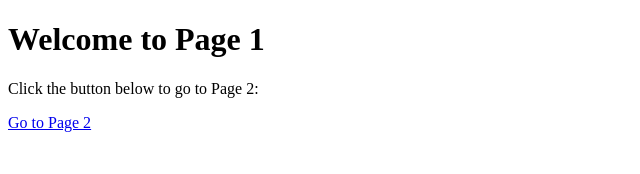
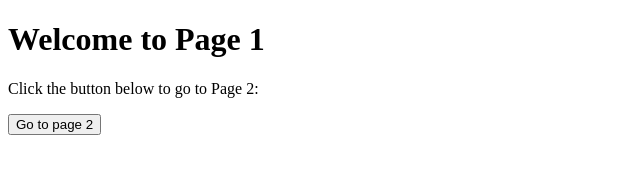
Before and after one commit to Padmanabhan123/Test, a plain HTML site: page index.html in a window 1280 px wide. Shown: the whole page, without its empty margins (0-640 px from the left). Drawn offline with Linux system fonts and the light colour scheme.

Commit message:
Update index.html

```diff
--- a/index.html
+++ b/index.html
@@ -6,6 +6,8 @@
 <body>
     <h1>Welcome to Page 1</h1>
     <p>Click the button below to go to Page 2:</p>
-    <a href="page2.html">Go to Page 2</a>
+    <a href="page2.html" target="_blank">
+        <button>Go to page 2</button>
+    </a>
 </body>
 </html>
```
